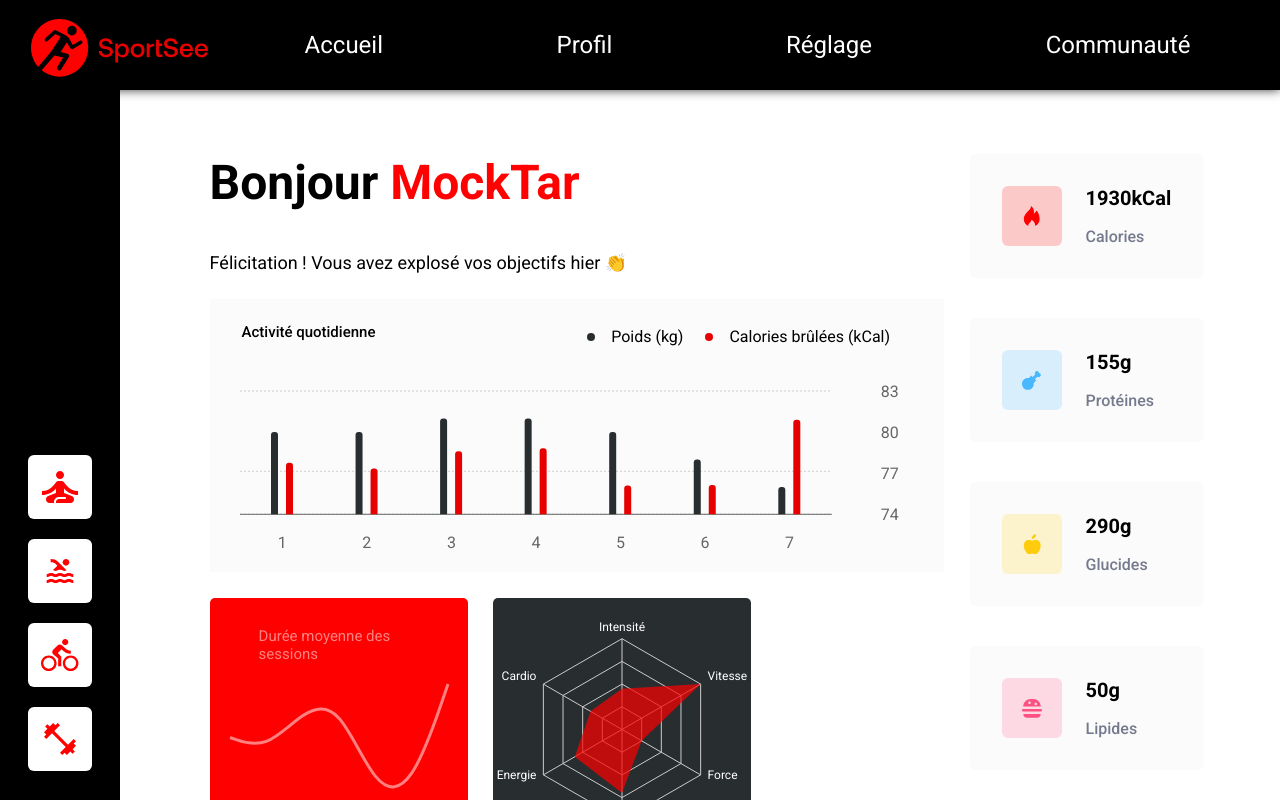
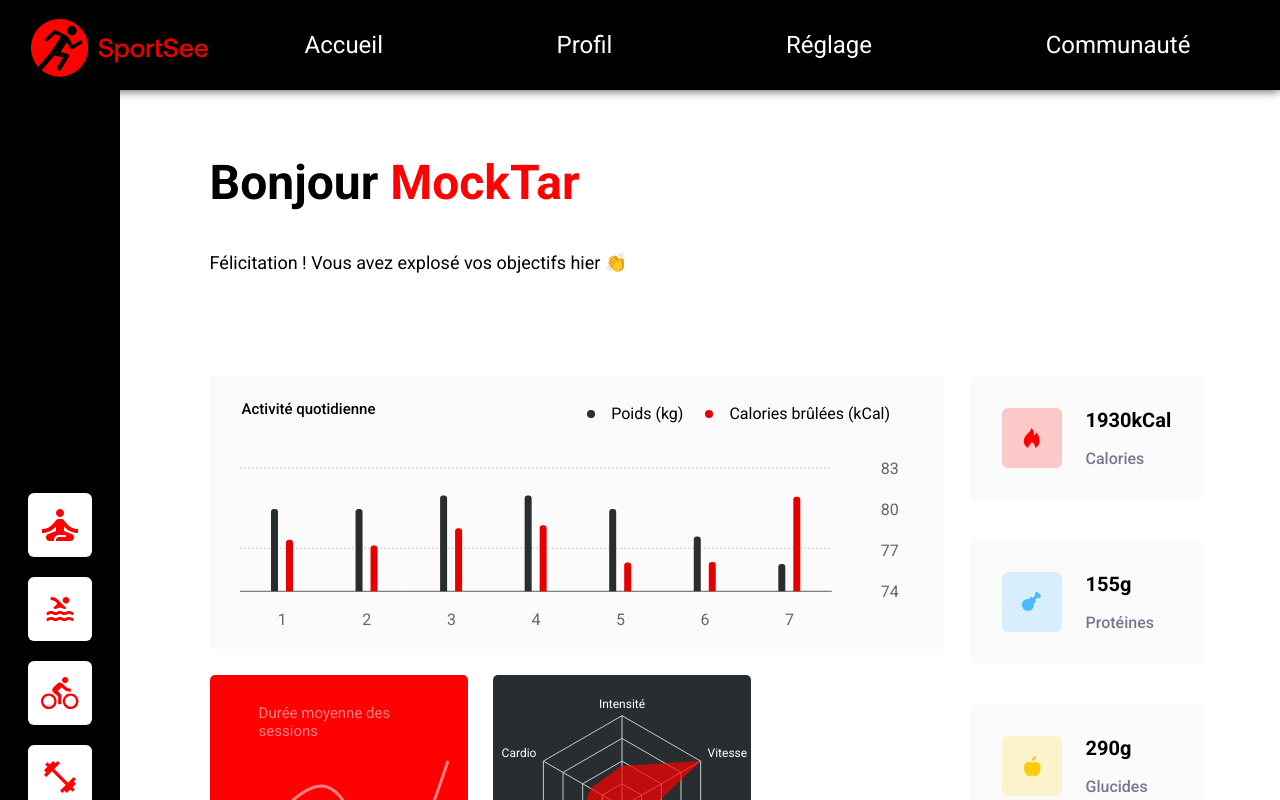
Before and after one commit to david-mi/-DAJR_David_Michel_11_12_02_2023, a React (Create React App) app: page /profile/12 in a window 1280 px wide. Shown: the top 800 px of the page. Built offline with nearby package versions, Linux system fonts and the light colour scheme.

Commit message:
feat: positioning and margin adjustments on Heading and Nutrients

```diff
--- a/src/components/Statistics/Heading/heading.module.css
+++ b/src/components/Statistics/Heading/heading.module.css
@@ -1,6 +1,6 @@
 .heading {
   grid-area: heading;
-
+  margin-bottom: 77px;
 }
 
 .greeting {
--- a/src/components/Statistics/statistics.module.css
+++ b/src/components/Statistics/statistics.module.css
@@ -5,7 +5,7 @@
   grid-template-columns: repeat(4, auto);
   grid-template-rows: repeat(3, auto);
   grid-template-areas:
-    "heading heading heading nutrients"
+    "heading heading heading heading"
     "activity activity activity nutrients"
     "square square square nutrients";
   padding-top: clamp(20px, 5vw, 68px);
```
